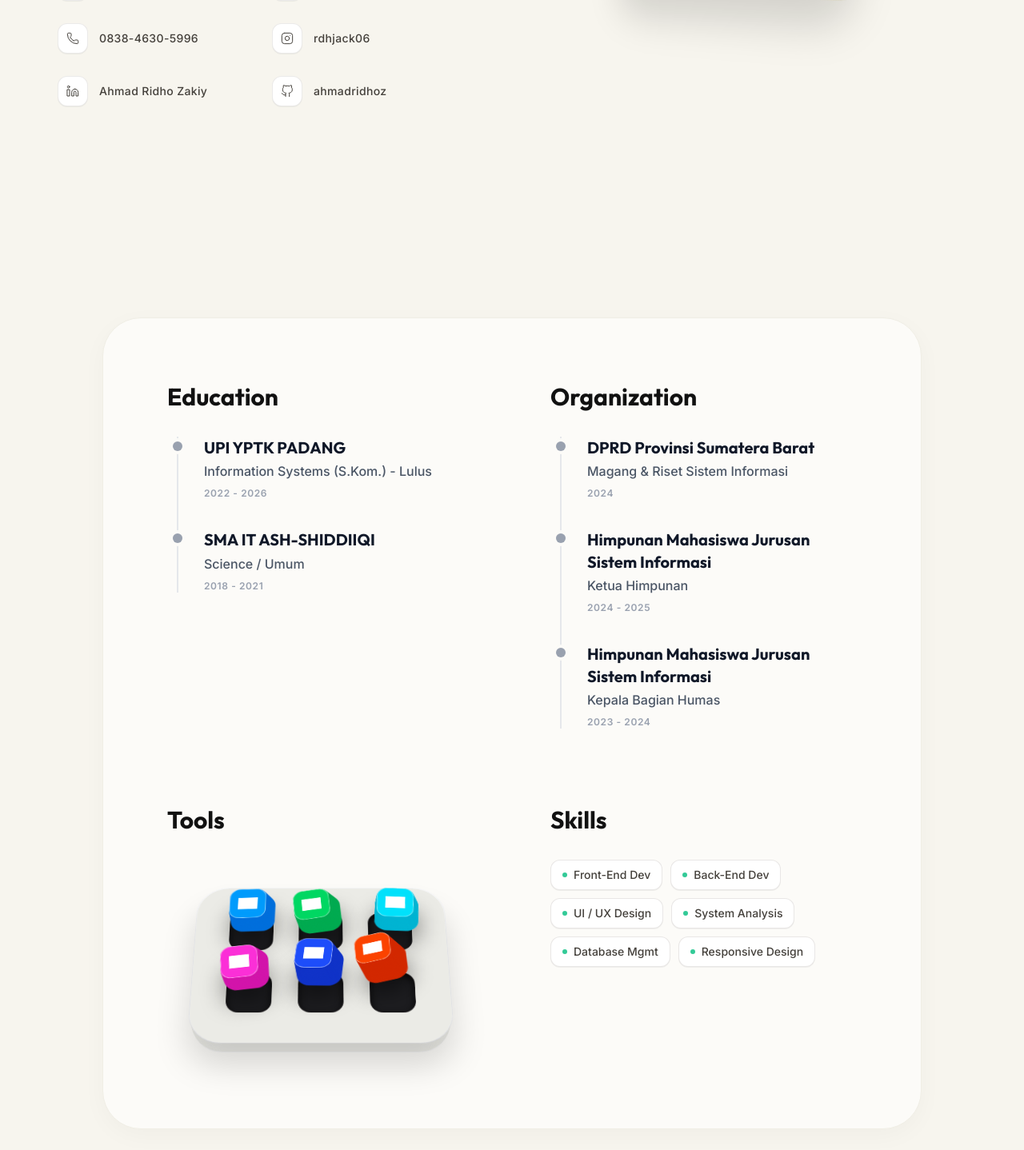
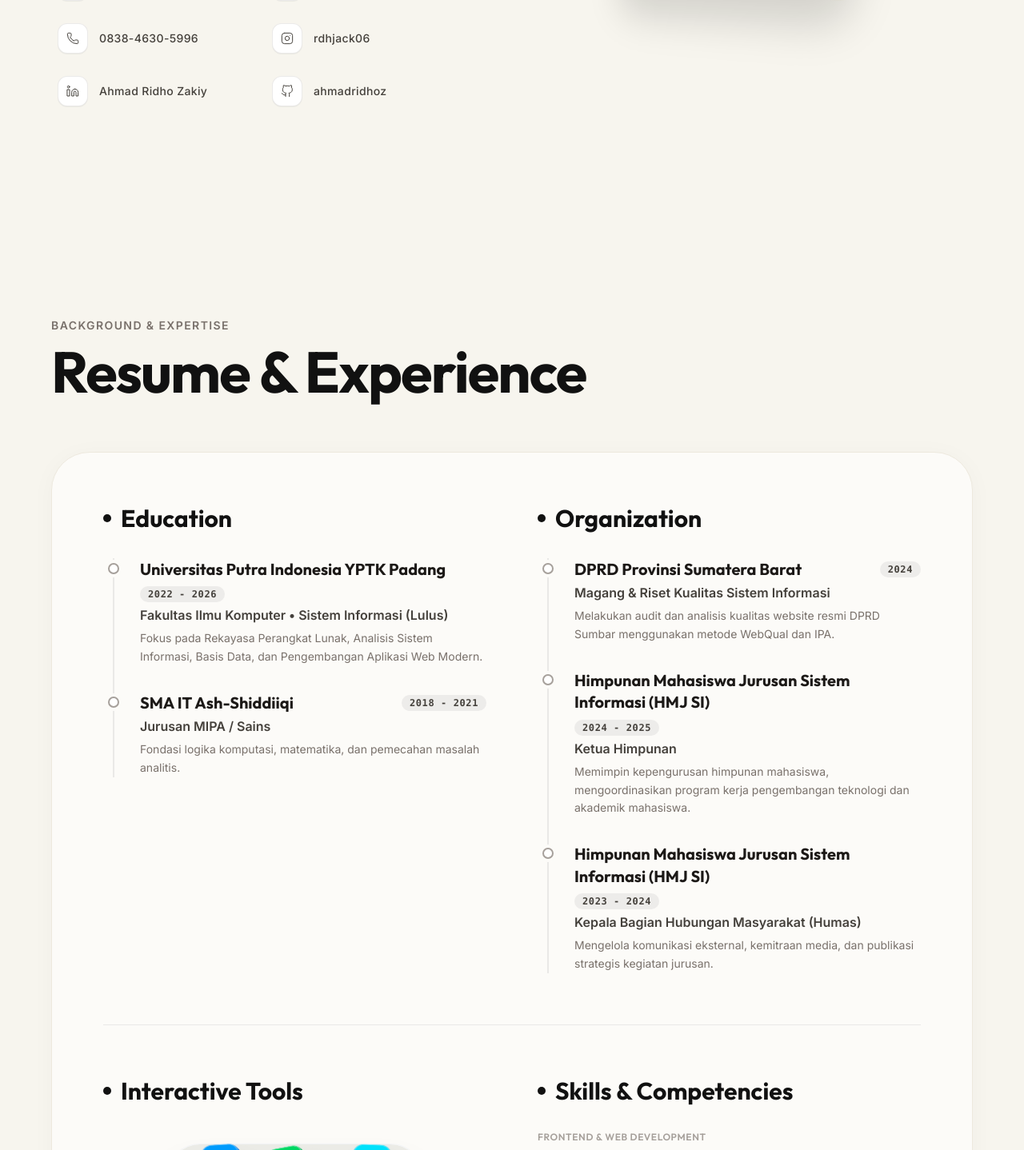
Before and after one commit to Jekssss23/porto-baru, a React (Vite) app: page / in a window 1280 px wide. Shown: the part 1362-2800 px from the top of the page at 80% size. Built offline with nearby package versions, Linux system fonts and the light colour scheme; grey boxes are pictures that could not be loaded.

Commit message:
feat: optimize load performance, refine timeline details, and categorize competencies

```diff
--- a/src/components/Hero.jsx
+++ b/src/components/Hero.jsx
@@ -7,7 +7,7 @@ const floatingLogos = [
     id: 1,
     src: "https://cdn.jsdelivr.net/gh/devicons/devicon@latest/icons/javascript/javascript-plain.svg",
     alt: "JavaScript",
-    top: "18%", left: "5%", size: "w-10 h-10 md:w-20 md:h-20", delay: 2.5, rotation: 15,
+    top: "18%", left: "5%", size: "w-10 h-10 md:w-20 md:h-20", delay: 0.3, rotation: 15,
     topColor: "#FACC15", sideColor: "#CA8A04", iconFilter: "brightness(0) opacity(0.8)",
     showOnMobile: true
   },
@@ -15,7 +15,7 @@ const floatingLogos = [
     id: 2,
     src: "https://cdn.jsdelivr.net/gh/devicons/devicon@latest/icons/react/react-original.svg",
     alt: "React",
-    top: "18%", right: "5%", size: "w-12 h-12 md:w-24 md:h-24", delay: 3.0, rotation: -20,
+    top: "18%", right: "5%", size: "w-12 h-12 md:w-24 md:h-24", delay: 0.4, rotation: -20,
     topColor: "#3B82F6", sideColor: "#2563EB", iconFilter: "brightness(0) invert(1) opacity(0.9)",
     showOnMobile: true
   },
@@ -23,7 +23,7 @@ const floatingLogos = [
     id: 3,
     src: "https://cdn.jsdelivr.net/gh/devicons/devicon@latest/icons/figma/figma-original.svg",
     alt: "Figma",
-    top: "52%", left: "4%", size: "w-8 h-8 md:w-16 md:h-16", delay: 3.2, rotation: -30,
+    top: "52%", left: "4%", size: "w-8 h-8 md:w-16 md:h-16", delay: 0.5, rotation: -30,
     topColor: "#A855F7", sideColor: "#9333EA", iconFilter: "brightness(0) invert(1) opacity(0.9)",
     showOnMobile: false
   },
@@ -31,7 +31,7 @@ const floatingLogos = [
     id: 4,
     src: "https://cdn.jsdelivr.net/gh/devicons/devicon@latest/icons/github/github-original.svg",
     alt: "GitHub",
-    top: "52%", right: "4%", size: "w-8 h-8 md:w-16 md:h-16", delay: 3.8, rotation: 35,
+    top: "52%", right: "4%", size: "w-8 h-8 md:w-16 md:h-16", delay: 0.6, rotation: 35,
     topColor: "#171515", sideColor: "#000000", iconFilter: "brightness(0) invert(1) opacity(0.9)",
     showOnMobile: false
   },
@@ -39,7 +39,7 @@ const floatingLogos = [
     id: 5,
     src: "https://cdn.jsdelivr.net/gh/devicons/devicon@latest/icons/html5/html5-plain.svg",
     alt: "HTML5",
-    bottom: "10%", left: "6%", size: "w-10 h-10 md:w-20 md:h-20", delay: 3.5, rotation: -15,
+    bottom: "10%", left: "6%", size: "w-10 h-10 md:w-20 md:h-20", delay: 0.5, rotation: -15,
     topColor: "#EF4444", sideColor: "#DC2626", iconFilter: "brightness(0) invert(1) opacity(0.9)",
     showOnMobile: true
   },
@@ -47,7 +47,7 @@ const floatingLogos = [
     id: 6,
     src: "https://cdn.jsdelivr.net/gh/devicons/devicon@latest/icons/vuejs/vuejs-original.svg",
     alt: "Vue",
-    bottom: "10%", right: "6%", size: "w-8 h-8 md:w-16 md:h-16", delay: 4.0, rotation: 25,
+    bottom: "10%", right: "6%", size: "w-8 h-8 md:w-16 md:h-16", delay: 0.6, rotation: 25,
     topColor: "#10B981", sideColor: "#059669", iconFilter: "brightness(0) invert(1) opacity(0.9)",
     showOnMobile: true
   },
@@ -130,7 +130,7 @@ const Hero = () => {
         <motion.div
           initial={{ opacity: 0, y: 15 }}
           animate={{ opacity: 1, y: 0 }}
-          transition={{ duration: 0.6, delay: 0.8 }}
+          transition={{ duration: 0.5, delay: 0.1 }}
           className="inline-flex items-center gap-2 px-4 py-1.5 rounded-full bg-stone-200/60 border border-stone-300/80 text-xs md:text-sm font-semibold tracking-wider text-stone-800 shadow-xs mb-3"
         >
           <span className="w-2 h-2 rounded-full bg-emerald-500 animate-pulse" />
@@ -141,14 +141,14 @@ const Hero = () => {
           <motion.div
             initial={{ y: '50%', opacity: 0 }}
             animate={{ y: 0, opacity: 1 }}
-            transition={{ duration: 1.2, ease: [0.16, 1, 0.3, 1] }}
+            transition={{ duration: 1.0, ease: [0.16, 1, 0.3, 1] }}
             className="flex items-center justify-center relative select-none"
           >
             {/* '2026' floating above 'to' */}
             <motion.div
               initial={{ opacity: 0, y: 20 }}
               animate={{ opacity: 1, y: 0 }}
-              transition={{ duration: 0.8, ease: "easeOut", delay: 2.8 }}
+              transition={{ duration: 0.6, ease: "easeOut", delay: 0.65 }}
               className="absolute -top-10 md:-top-16 lg:-top-20 right-[38%] md:right-[40%] text-xl sm:text-2xl md:text-4xl lg:text-5xl font-bold tracking-tight text-foreground/80 z-20 font-sans"
             >
               {portfolioData.hero.year}
@@ -162,8 +162,8 @@ const Hero = () => {
                   initial={{ opacity: 0, scale: 0, rotate: -30, y: 50 }}
                   animate={{ opacity: 1, scale: 1, rotate: 0, y: 0 }}
                   transition={{
-                    duration: 0.6,
-                    delay: 1.2 + (index * 0.15),
+                    duration: 0.5,
+                    delay: 0.15 + (index * 0.08),
                     type: "spring", stiffness: 200, damping: 10
                   }}
                   className="inline-block"
@@ -181,8 +181,8 @@ const Hero = () => {
                   initial={{ opacity: 0, scale: 0, rotate: 30, y: -50 }}
                   animate={{ opacity: 1, scale: 1, rotate: 0, y: 0 }}
                   transition={{
-                    duration: 0.6,
-                    delay: 2.0 + (index * 0.15),
+                    duration: 0.5,
+                    delay: 0.35 + (index * 0.08),
                     type: "spring", stiffness: 200, damping: 10
                   }}
                   className="inline-block"
@@ -197,7 +197,7 @@ const Hero = () => {
         <motion.p
           initial={{ opacity: 0, y: 20 }}
           animate={{ opacity: 1, y: 0 }}
-          transition={{ duration: 0.8, delay: 2.9, ease: 'easeOut' }}
+          transition={{ duration: 0.6, delay: 0.75, ease: 'easeOut' }}
           className="text-base sm:text-lg md:text-2xl text-stone-500 max-w-2xl mb-12 font-light tracking-wide px-4"
         >
           {portfolioData.hero.subtitle}
@@ -206,7 +206,7 @@ const Hero = () => {
         <motion.div
           initial={{ opacity: 0, scale: 0.95 }}
           animate={{ opacity: 1, scale: 1 }}
-          transition={{ duration: 0.8, delay: 3.1, ease: [0.22, 1, 0.36, 1] }}
+          transition={{ duration: 0.6, delay: 0.85, ease: [0.22, 1, 0.36, 1] }}
           className="flex flex-wrap items-center justify-center gap-4"
         >
           <a
--- a/src/components/Resume.jsx
+++ b/src/components/Resume.jsx
@@ -4,8 +4,11 @@ import { portfolioData } from '../data/config';
 
 const Timeline = ({ title, items, isEducation }) => (
   <div className="flex flex-col">
-    <h3 className="text-2xl md:text-3xl font-bold mb-8 text-foreground">{title}</h3>
-    <div className="relative border-l-2 border-gray-200 ml-3 space-y-9">
+    <div className="flex items-center gap-3 mb-8">
+      <div className="w-2.5 h-2.5 rounded-full bg-foreground" />
+      <h3 className="text-2xl md:text-3xl font-bold text-foreground">{title}</h3>
+    </div>
+    <div className="relative border-l-2 border-stone-200/80 ml-3 space-y-8">
       {items.map((item, index) => (
         <motion.div
           key={index}
@@ -16,16 +19,26 @@ const Timeline = ({ title, items, isEducation }) => (
           className="relative pl-8"
         >
           {/* Dot */}
-          <div className="absolute w-3 h-3 bg-gray-400 rounded-full -left-[7.5px] top-1.5 transition-colors duration-300 hover:bg-foreground ring-4 ring-[#FCFBF8]" />
-          <h4 className="text-lg md:text-xl font-bold text-gray-900 leading-snug">
-            {isEducation ? item.institution : item.company}
-          </h4>
-          <p className="text-sm md:text-base text-gray-600 font-medium mt-1">
+          <div className="absolute w-3.5 h-3.5 bg-white border-2 border-stone-400 rounded-full -left-[8px] top-1.5 transition-colors duration-300 hover:border-foreground ring-4 ring-[#FCFBF8]" />
+
+          <div className="flex flex-wrap items-center justify-between gap-2 mb-1">
+            <h4 className="text-lg md:text-xl font-bold text-stone-900 leading-snug">
+              {isEducation ? item.institution : item.company}
+            </h4>
+            <span className="text-xs font-mono font-semibold px-2.5 py-0.5 rounded-full bg-stone-200/70 text-stone-700 tracking-wider uppercase">
+              {item.period}
+            </span>
+          </div>
+
+          <p className="text-sm md:text-base font-semibold text-stone-700 mb-1.5">
             {isEducation ? item.major : item.role}
           </p>
-          <span className="text-xs text-gray-400 mt-2 block tracking-wider uppercase font-semibold">
-            {item.period}
-          </span>
+
+          {item.description && (
+            <p className="text-xs md:text-sm text-stone-500 font-normal leading-relaxed">
+              {item.description}
+            </p>
+          )}
         </motion.div>
       ))}
     </div>
@@ -34,14 +47,17 @@ const Timeline = ({ title, items, isEducation }) => (
 
 const ToolsSection = () => (
   <div className="flex flex-col">
-    <h3 className="text-2xl md:text-3xl font-bold mb-8 text-foreground">Tools</h3>
+    <div className="flex items-center gap-3 mb-8">
+      <div className="w-2.5 h-2.5 rounded-full bg-foreground" />
+      <h3 className="text-2xl md:text-3xl font-bold text-foreground">Interactive Tools</h3>
+    </div>
     <div className="relative w-full h-56 md:h-64 flex items-center justify-center perspective-[1200px] overflow-visible">
       <motion.div
-        initial={{ opacity: 0, rotateX: 0, scale: 0.8 }}
-        whileInView={{ opacity: 1, rotateX: 30, scale: 1 }}
+        initial={{ opacity: 0, scale: 0.9 }}
+        whileInView={{ opacity: 1, scale: 1 }}
         viewport={{ once: true }}
         transition={{ duration: 0.8, type: "spring" }}
-        className="relative w-64 md:w-80 h-48 md:h-56 rounded-[2.5rem] bg-[#ffffff] border border-gray-100 flex items-center justify-center hover:rotate-y-[-5deg] hover:rotate-x-[35deg] transition-transform duration-700 ease-out cursor-pointer"
+        className="relative w-64 md:w-80 h-48 md:h-56 rounded-[2.5rem] bg-[#ffffff] border border-gray-100 flex items-center justify-center transition-transform duration-700 ease-out cursor-pointer"
         style={{
           transformStyle: "preserve-3d",
           transform: "rotateX(45deg) rotateY(-15deg) rotateZ(10deg)",
@@ -152,20 +168,28 @@ const ToolsSection = () => (
 
 const SkillsSection = () => (
   <div className="flex flex-col">
-    <h3 className="text-2xl md:text-3xl font-bold mb-8 text-foreground">Skills</h3>
-    <div className="flex flex-wrap gap-2.5">
-      {portfolioData.resume.skillsList.map((skill, index) => (
-        <motion.span
-          key={index}
-          initial={{ opacity: 0, y: 10 }}
-          whileInView={{ opacity: 1, y: 0 }}
-          viewport={{ once: true }}
-          transition={{ duration: 0.4, delay: index * 0.05 }}
-          className="inline-flex items-center gap-2 px-3.5 py-2 rounded-xl bg-white border border-stone-200/90 text-stone-700 text-sm font-medium shadow-2xs hover:border-foreground/40 hover:text-foreground transition-all duration-300"
-        >
-          <span className="w-1.5 h-1.5 rounded-full bg-emerald-500/80" />
-          <span>{skill}</span>
-        </motion.span>
+    <div className="flex items-center gap-3 mb-8">
+      <div className="w-2.5 h-2.5 rounded-full bg-foreground" />
+      <h3 className="text-2xl md:text-3xl font-bold text-foreground">Skills & Competencies</h3>
+    </div>
+    <div className="space-y-6">
+      {portfolioData.resume.skillCategories.map((cat, idx) => (
+        <div key={idx}>
+          <h4 className="text-xs font-semibold tracking-wider uppercase text-stone-400 mb-2.5">
+            {cat.category}
+          </h4>
+          <div className="flex flex-wrap gap-2">
+            {cat.items.map((skill, sIdx) => (
+              <span
+                key={sIdx}
+                className="inline-flex items-center gap-1.5 px-3 py-1.5 rounded-lg bg-white border border-stone-200/90 text-stone-700 text-xs md:text-sm font-medium shadow-2xs hover:border-foreground/40 hover:text-foreground transition-all duration-300"
+              >
+                <span className="w-1.5 h-1.5 rounded-full bg-emerald-500/80" />
+                <span>{skill}</span>
+              </span>
+            ))}
+          </div>
+        </div>
       ))}
     </div>
   </div>
@@ -173,35 +197,53 @@ const SkillsSection = () => (
 
 const Resume = () => {
   return (
-    <section id="resume" className="py-24 md:py-32 px-6 md:px-12 min-h-screen flex items-center justify-center">
-      <div className="max-w-5xl mx-auto w-full">
+    <section id="resume" className="py-24 md:py-32 px-6 md:px-12">
+      <div className="max-w-6xl mx-auto w-full">
+
+        {/* Section Header */}
+        <motion.div
+          initial={{ opacity: 0, y: 30 }}
+          whileInView={{ opacity: 1, y: 0 }}
+          viewport={{ once: true, margin: "-100px" }}
+          transition={{ duration: 0.8, ease: [0.22, 1, 0.36, 1] }}
+          className="mb-14 md:mb-16"
+        >
+          <span className="text-xs md:text-sm font-semibold tracking-widest text-stone-500 uppercase mb-3 block">
+            Background & Expertise
+          </span>
+          <h2 className="text-4xl md:text-6xl lg:text-7xl font-bold tracking-tight text-foreground">
+            Resume & Experience
+          </h2>
+        </motion.div>
 
         <motion.div
           initial={{ opacity: 0, y: 40 }}
           whileInView={{ opacity: 1, y: 0 }}
           viewport={{ once: true, margin: "-100px" }}
           transition={{ duration: 0.8, ease: [0.22, 1, 0.36, 1] }}
-          className="w-full bg-[#FCFBF8] rounded-[3rem] p-8 md:p-16 lg:p-20 shadow-[0_8px_30px_rgba(0,0,0,0.03)] border border-[#F0EEE5]"
+          className="w-full bg-[#FCFBF8] rounded-[2.5rem] md:rounded-[3rem] p-8 md:p-14 lg:p-16 shadow-[0_4px_30px_rgba(0,0,0,0.03)] border border-[#EDE9DE]"
         >
-          <div className="grid grid-cols-1 md:grid-cols-2 gap-16 lg:gap-24">
-            {/* Top Left: Education */}
+          {/* Top Row: Education & Organization */}
+          <div className="grid grid-cols-1 md:grid-cols-2 gap-12 lg:gap-16">
             <Timeline
               title="Education"
               items={portfolioData.resume.education}
               isEducation={true}
             />
 
-            {/* Top Right: Organization */}
             <Timeline
               title="Organization"
               items={portfolioData.resume.organizations}
               isEducation={false}
             />
+          </div>
 
-            {/* Bottom Left: Tools */}
+          {/* Elegant Divider */}
+          <div className="border-t border-stone-200/80 my-12 md:my-16" />
+
+          {/* Bottom Row: 3D Tools & Categorized Skills */}
+          <div className="grid grid-cols-1 lg:grid-cols-2 gap-12 lg:gap-16 items-start">
             <ToolsSection />
-
-            {/* Bottom Right: Skills */}
             <SkillsSection />
           </div>
         </motion.div>
--- a/src/data/config.js
+++ b/src/data/config.js
@@ -42,12 +42,12 @@ export const portfolioData = {
     {
       id: 2,
       title: "Personal Portfolio",
-      category: "Web Design",
-      description: "Modern personal portfolio website dengan interactive animation.",
+      category: "Web Design & Development",
+      description: "Modern interactive 3D personal portfolio website dengan Framer Motion, Tailwind CSS, dan responsive design.",
       technologies: ["React", "Vite", "Framer Motion", "Tailwind CSS"],
       year: "2024",
       image: "/assets/portfolio.png",
-      link: "#"
+      link: "https://porto-baru-nine.vercel.app/"
     },
     {
       id: 3,
@@ -102,31 +102,38 @@ export const portfolioData = {
   resume: {
     education: [
       {
-        institution: "UPI YPTK PADANG",
-        major: "Information Systems (S.Kom.) - Lulus",
-        period: "2022 - 2026"
+        institution: "Universitas Putra Indonesia YPTK Padang",
+        degree: "Sarjana Komputer (S.Kom.)",
+        major: "Fakultas Ilmu Komputer • Sistem Informasi (Lulus)",
+        period: "2022 - 2026",
+        description: "Fokus pada Rekayasa Perangkat Lunak, Analisis Sistem Informasi, Basis Data, dan Pengembangan Aplikasi Web Modern."
       },
       {
-        institution: "SMA IT ASH-SHIDDIIQI",
-        major: "Science / Umum",
-        period: "2018 - 2021"
+        institution: "SMA IT Ash-Shiddiiqi",
+        degree: "Pendidikan Menengah Atas",
+        major: "Jurusan MIPA / Sains",
+        period: "2018 - 2021",
+        description: "Fondasi logika komputasi, matematika, dan pemecahan masalah analitis."
       }
     ],
     organizations: [
       {
         company: "DPRD Provinsi Sumatera Barat",
-        role: "Magang & Riset Sistem Informasi",
-        period: "2024"
+        role: "Magang & Riset Kualitas Sistem Informasi",
+        period: "2024",
+        description: "Melakukan audit dan analisis kualitas website resmi DPRD Sumbar menggunakan metode WebQual dan IPA."
       },
       {
-        company: "Himpunan Mahasiswa Jurusan Sistem Informasi",
+        company: "Himpunan Mahasiswa Jurusan Sistem Informasi (HMJ SI)",
         role: "Ketua Himpunan",
-        period: "2024 - 2025"
+        period: "2024 - 2025",
+        description: "Memimpin kepengurusan himpunan mahasiswa, mengoordinasikan program kerja pengembangan teknologi dan akademik mahasiswa."
       },
       {
-        company: "Himpunan Mahasiswa Jurusan Sistem Informasi",
-        role: "Kepala Bagian Humas",
-        period: "2023 - 2024"
+        company: "Himpunan Mahasiswa Jurusan Sistem Informasi (HMJ SI)",
+        role: "Kepala Bagian Hubungan Masyarakat (Humas)",
+        period: "2023 - 2024",
+        description: "Mengelola komunikasi eksternal, kemitraan media, dan publikasi strategis kegiatan jurusan."
       }
     ],
     tools: [
@@ -137,13 +144,23 @@ export const portfolioData = {
       { name: "VS Code", src: "https://cdn.jsdelivr.net/gh/devicons/devicon@latest/icons/vscode/vscode-original.svg", topColor: "rgba(30, 80, 255, 0.9)", sideColor: "rgba(15, 50, 200, 0.95)" },
       { name: "Git", src: "https://cdn.jsdelivr.net/gh/devicons/devicon@latest/icons/git/git-original.svg", topColor: "rgba(255, 70, 0, 0.9)", sideColor: "rgba(210, 40, 0, 0.95)" }
     ],
-    skillsList: [
-      "Front-End Dev",
-      "Back-End Dev",
-      "UI / UX Design",
-      "System Analysis",
-      "Database Mgmt",
-      "Responsive Design"
+    skillCategories: [
+      {
+        category: "Frontend & Web Development",
+        items: ["React.js", "Next.js", "Tailwind CSS", "JavaScript (ES6+)", "HTML5 & CSS3"]
+      },
+      {
+        category: "Backend & Database",
+        items: ["Node.js", "PHP", "Laravel", "MySQL", "RESTful API"]
+      },
+      {
+        category: "System Analysis & UI/UX",
+        items: ["System Analysis", "UI/UX Design", "Figma", "WebQual & IPA"]
+      },
+      {
+        category: "Tools & Deployment",
+        items: ["Git", "GitHub", "VS Code", "Vercel", "Responsive Design"]
+      }
     ]
   }
 };
```
